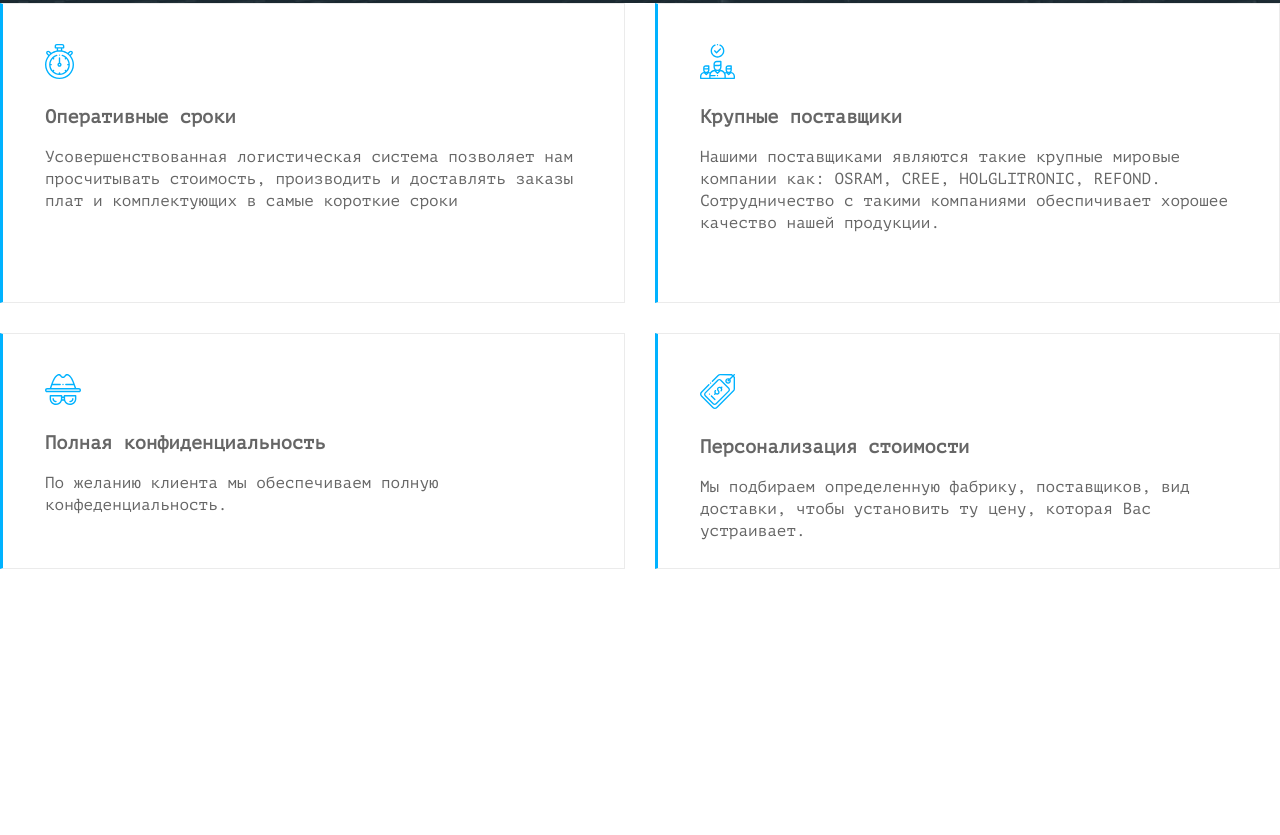
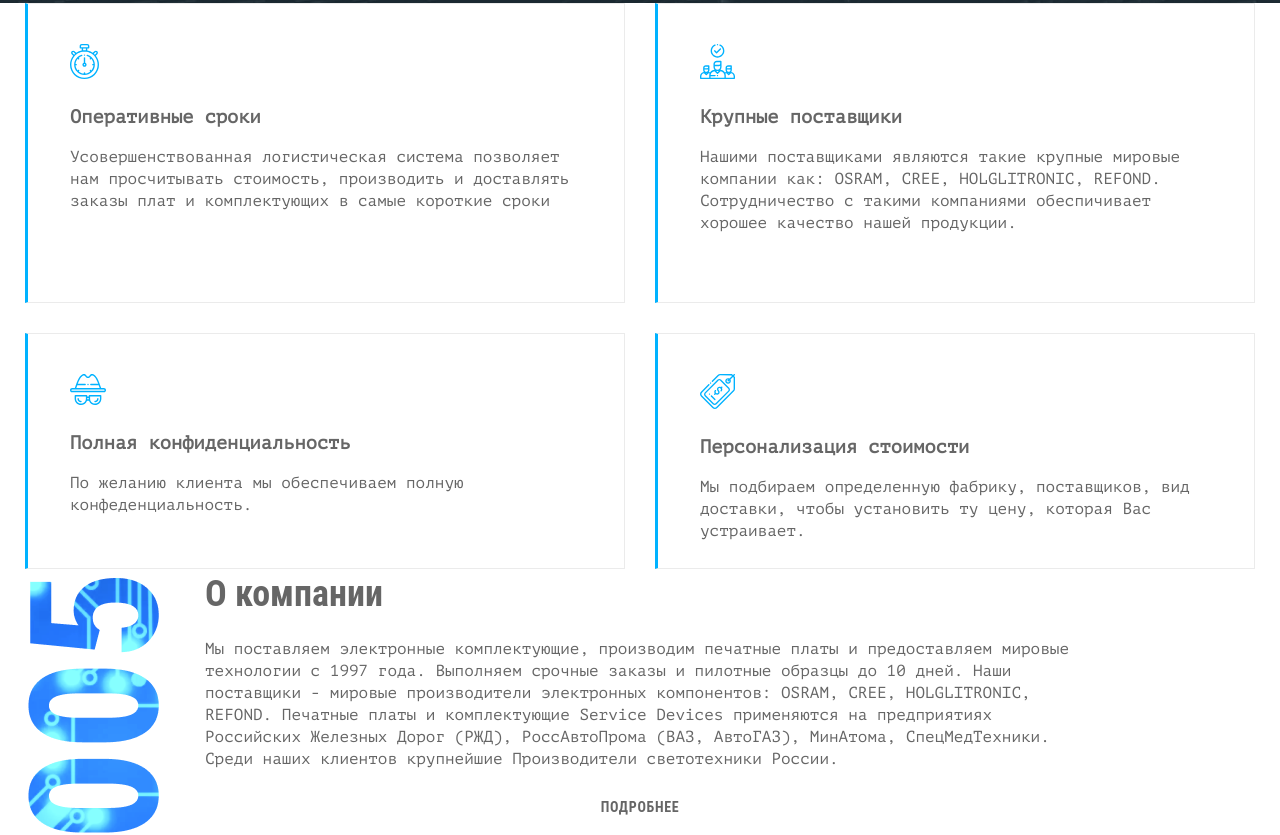
Before and after one commit to kai-shoo/smartdevices, a plain HTML site: page index.html in a window 1280 px wide. Shown: the part 1058-1893 px from the top of the page. Before the commit the page ends 1627 px from the top, so only its background shows below. Drawn offline with Linux system fonts and the light colour scheme; a script that the page names is missing; a web font is replaced by a local one.

Commit message:
добавил блок about

```diff
--- a/css/style.css
+++ b/css/style.css
@@ -296,3 +296,23 @@ a {
 
 .features__item:hover p {
   color: #ffffff; }
+
+.about {
+  width: 100%;
+  color: #666666;
+  background-image: url("../img/about-year.png");
+  background-repeat: no-repeat; }
+
+.about__container {
+  padding: 0 180px; }
+
+.about h2 {
+  margin: 0 0 18px 0;
+  font-family: "Roboto Condensed", Georgia, serif;
+  font-size: 36px;
+  line-height: 51px; }
+
+.about p {
+  margin: 0 0 10px 0;
+  font-size: 16px;
+  line-height: 22px; }
--- a/index.html
+++ b/index.html
@@ -56,7 +56,7 @@
       </section>
     </header>
     <main>
-      <section class="page_features features">
+      <section class="page__features features container">
         <h2 class="visually-hidden">Преимущества</h2>
         <div class="features__item">
           <div class="features__icon">
@@ -108,6 +108,22 @@
           </p>
         </div>
       </section>
+      <section class="page__about about container">
+        <div class="about__container container">
+          <h2>О компании</h2>
+          <p>
+            Мы поставляем электронные комплектующие, производим печатные платы и
+            предоставляем мировые технологии с 1997 года. Выполняем срочные
+            заказы и пилотные образцы до 10 дней. Наши поставщики - мировые
+            производители электронных компонентов: OSRAM, CREE, HOLGLITRONIC,
+            REFOND. Печатные платы и комплектующие Service Devices применяются
+            на предприятиях Российских Железных Дорог (РЖД), РоссАвтоПрома (ВАЗ,
+            АвтоГАЗ), МинАтома, СпецМедТехники. Среди наших клиентов крупнейшие
+            Производители светотехники России.
+          </p>
+          <a class="about__button button" href="#">Подробнее</a>
+        </div>
+      </section>
     </main>
     <script src="js/vendors.js"></script>
     <script src="js/main.js"></script>
```
Also changed, not shown: css/style.min.css, img/about-year.png (added), img/about-year.webp (added), 1 other file.
